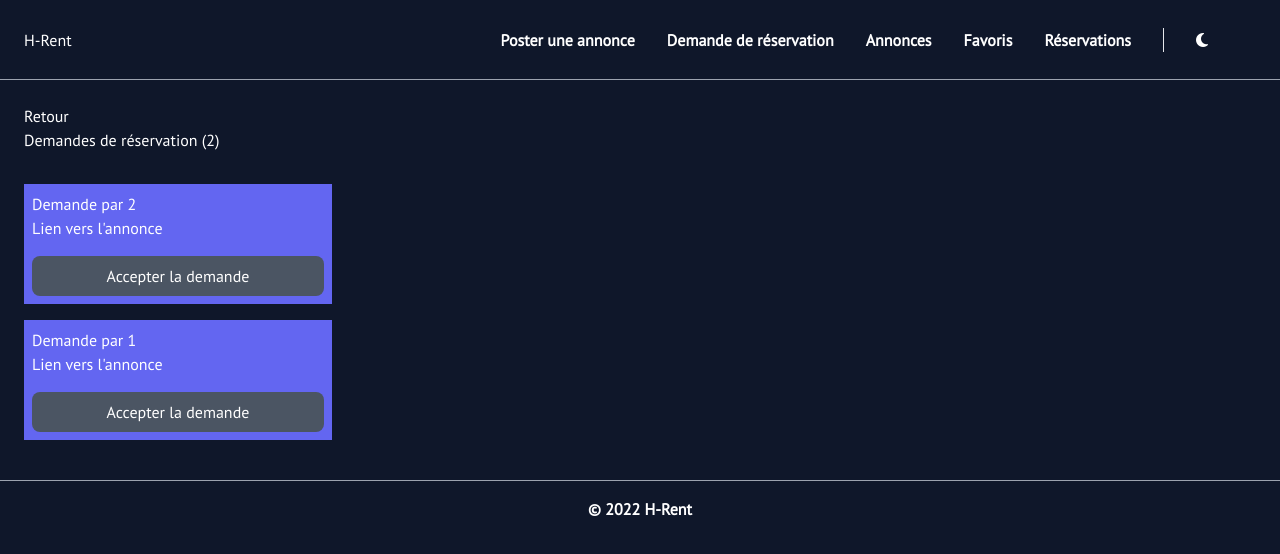
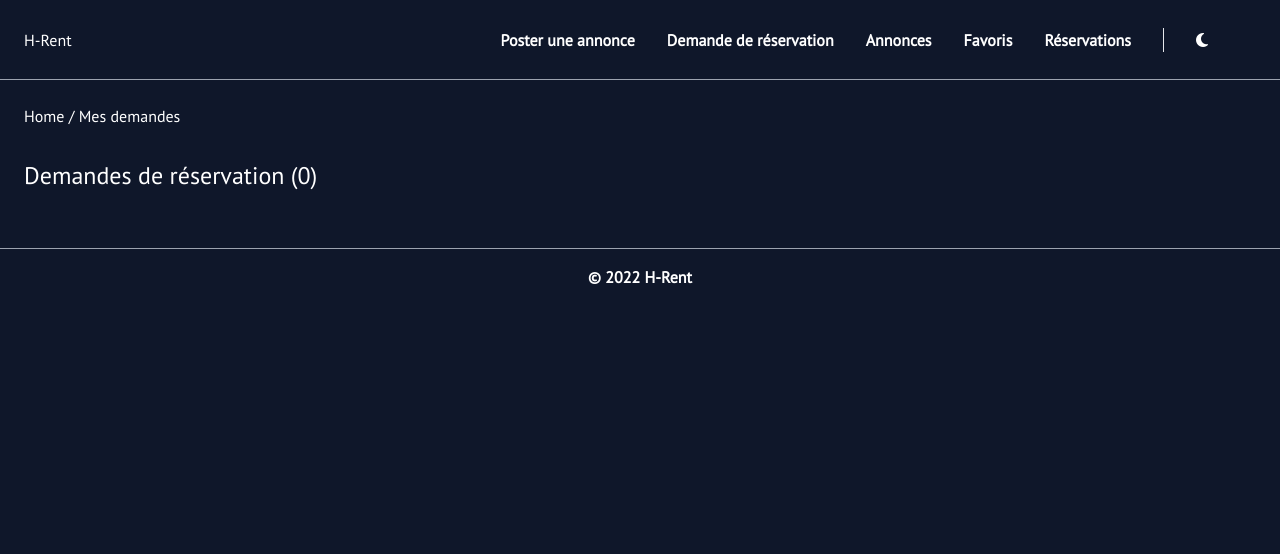
Before and after one commit to Neox63/H-Rent, a React (Create React App) app in the folder pwa/: page /reservation-request in a window 1280 px wide. Shown: the top 554 px of the page. Built offline with nearby package versions, Linux system fonts and the light colour scheme.

Commit message:
Breadcrumb component - reservation feature - improve router

```diff
--- a/pwa/src/MainRouter.jsx
+++ b/pwa/src/MainRouter.jsx
@@ -7,7 +7,7 @@ import FavoriteAnnonces from "./pages/favorites";
 import Home from "./pages/home";
 import Login from "./pages/login";
 import Profil from "./pages/profil";
-import Requests from "./pages/requests";
+import Requests from "./pages/reservation-requests";
 /* import Page404 from "./pages/page-404"; */
 
 const MainRouter = () => {
--- /dev/null
+++ b/pwa/src/components/BreadCrumb/index.jsx
@@ -0,0 +1,17 @@
+import { Link } from "react-router-dom";
+
+const BreadCrumb = ({ links }) => {
+  return (
+    <>
+      <Link to={"/"}>Home</Link>
+      {links?.map((link, index) => (
+        <Link key={index} to={link.url}>
+          {" "}
+          / {link.label}
+        </Link>
+      ))}
+    </>
+  );
+};
+
+export default BreadCrumb;
--- a/pwa/src/components/Navbar/index.jsx
+++ b/pwa/src/components/Navbar/index.jsx
@@ -45,7 +45,7 @@ const Navbar = () => {
 
           <div className="px-8">
             <button className="mr-4">
-              <i class="fas fa-moon"></i>
+              <i className="fas fa-moon"></i>
             </button>
           </div>
         </div>
--- a/pwa/src/fakeAPI.js
+++ b/pwa/src/fakeAPI.js
@@ -50,10 +50,7 @@ const users = [
 
 const userFavoriteAnnonces = [1, 4, 5];
 
-const userReservationRequest = [
-  { idUser: 1, idAnnonce: 3 },
-  { idUser: 2, idAnnonce: 1 },
-];
+const userReservationRequest = [];
 
 export const getAnnonces = () => annonces;
 export const getUsers = () => users;
@@ -61,7 +58,7 @@ export const getUsers = () => users;
 export const getAnnonce = (id) =>
   annonces.find((annonce) => annonce.id === +id);
 
-export const getUser = (id) => users.find((annonce) => annonce.id === +id);
+export const getUser = (id) => users.find((annonce) => annonce.id === id);
 
 export const addAnnonce = (data) =>
   annonces.push({ id: annonces.length + 1, ...data });
@@ -82,4 +79,5 @@ export const getReservationRequest = () =>
         .idUser,
     }));
 
-console.log(getReservationRequest());
+export const addReservation = ({ idAnnonce, idUser }) =>
+  userReservationRequest.push({ idAnnonce: idAnnonce, idUser: idUser });
--- a/pwa/src/pages/annonces/[id].jsx
+++ b/pwa/src/pages/annonces/[id].jsx
@@ -1,21 +1,36 @@
 import { useParams } from "react-router";
-import { Link } from "react-router-dom";
-import { getAnnonce } from "../../fakeAPI";
-import { Redirect } from "react-router-dom";
+import { addReservation, getAnnonce } from "../../fakeAPI";
+import { Redirect, useHistory } from "react-router-dom";
+import BreadCrumb from "../../components/BreadCrumb";
+import { useUser } from "../../providers/user";
 
 const Annonce = () => {
   const { id } = useParams();
+  const { user } = useUser();
+  const history = useHistory();
 
-  const currentAnnonce = getAnnonce(id);
+  const currentAnnonce = getAnnonce(+id);
+
+  const reserve = () => {
+    addReservation({ idAnnonce: +id, idUser: user.id });
+    history.push("/");
+  };
 
   if (currentAnnonce === undefined) return <Redirect to={"/"} />;
 
   return (
     <>
-      <Link to={"/annonces"}>Retour</Link>
-      <div>Annonce {id}</div>
+      <BreadCrumb
+        links={[
+          { url: "/annonces", label: "Annonces" },
+          { url: `/annonce/${id}`, label: id },
+        ]}
+      />
+      <div className="my-8 text-2xl">Annonce {id}</div>
       <pre>{JSON.stringify(currentAnnonce)}</pre>
-      <button className="p-2 mt-4 bg-indigo-500 rounded-lg">Réserver</button>
+      <button onClick={reserve} className="p-2 mt-4 bg-indigo-500 rounded-lg">
+        Réserver
+      </button>
     </>
   );
 };
--- a/pwa/src/pages/annonces/create-annonce.jsx
+++ b/pwa/src/pages/annonces/create-annonce.jsx
@@ -1,22 +1,31 @@
 import { useEffect, useState } from "react";
+import { useHistory } from "react-router-dom";
+import BreadCrumb from "../../components/BreadCrumb";
 import { addAnnonce } from "../../fakeAPI";
 
 const CreateAnnonce = () => {
   const [title, setTitle] = useState("");
   const [description, setDescription] = useState("");
   const [price, setPrice] = useState("");
+  const history = useHistory();
 
   const handleSubmit = (e) => {
     e.preventDefault();
 
-    addAnnonce({ title: title, description: description, price: price });
+    addAnnonce({
+      title: title,
+      description: description,
+      price: price,
+    });
+    history.push("/");
   };
 
   useEffect(() => {}, []);
 
   return (
     <>
-      <div>Création d'annonce</div>
+      <BreadCrumb links={[{ url: "/create", label: "Créer une annonce" }]} />
+      <div className="my-8 text-2xl">Création d'annonce</div>
       <div className="text-black">
         <form onSubmit={handleSubmit}>
           <div className="flex flex-col w-1/2">
--- a/pwa/src/pages/annonces/index.jsx
+++ b/pwa/src/pages/annonces/index.jsx
@@ -1,6 +1,7 @@
 import Container from "../../components/Container";
 import AnnonceItem from "../../components/AnnonceItem";
 import { getAnnonces, getFavoriteAnnonces } from "../../fakeAPI";
+import BreadCrumb from "../../components/BreadCrumb";
 
 const Annonces = () => {
   const initialData = getAnnonces();
@@ -8,11 +9,13 @@ const Annonces = () => {
 
   return (
     <>
-      <div className="text-2xl">Liste des annonces</div>
+      <BreadCrumb links={[{ url: "/annonces", label: "Annonces" }]} />
+      <div className="my-8 text-2xl">Liste des annonces</div>
 
       <Container className="w-full mx-auto lg:w-3/4">
-        {initialData.map((annonceData) => (
+        {initialData.map((annonceData, index) => (
           <AnnonceItem
+            key={index}
             initialData={{
               ...annonceData,
               isFavorite: favoriteAnnonces.some(
--- a/pwa/src/pages/favorites/index.jsx
+++ b/pwa/src/pages/favorites/index.jsx
@@ -1,6 +1,7 @@
 import Container from "../../components/Container";
 import AnnonceItem from "../../components/AnnonceItem";
 import { getFavoriteAnnonces } from "../../fakeAPI";
+import BreadCrumb from "../../components/BreadCrumb";
 
 const FavoriteAnnonces = () => {
   const initialData = getFavoriteAnnonces();
@@ -9,7 +10,8 @@ const FavoriteAnnonces = () => {
 
   return (
     <>
-      <div className="text-2xl">Liste des annonces en favoris</div>
+      <BreadCrumb links={[{ url: "/favoris", label: "Favoris" }]} />
+      <div className="my-8 text-2xl">Liste des annonces en favoris</div>
 
       <Container className="w-full mx-auto lg:w-3/4">
         {initialData.map((annonceData) => (
--- a/pwa/src/pages/profil/index.jsx
+++ b/pwa/src/pages/profil/index.jsx
@@ -1,5 +1,12 @@
+import BreadCrumb from "../../components/BreadCrumb";
+
 const Profil = () => {
-  return <div>Mon profil</div>;
+  return (
+    <>
+      <BreadCrumb links={[{ url: "/profil", label: "Profil" }]} />
+      <div className="my-8 text-2xl">Mon profil</div>
+    </>
+  );
 };
 
 export default Profil;
--- a/pwa/src/pages/requests/index.jsx
+++ /dev/null
@@ -1,24 +0,0 @@
-import { Link } from "react-router-dom";
-import { getReservationRequest } from "../../fakeAPI";
-
-const Requests = () => {
-  const initialData = getReservationRequest();
-
-  return (
-    <>
-      <Link to={"/"}>Retour</Link>
-      <div className="mb-8">Demandes de réservation ({initialData.length})</div>
-      {initialData.map((request) => (
-        <div className="flex flex-col w-1/4 p-2 mb-4 bg-indigo-500">
-          <div>Demande par {request.idUser}</div>
-          <Link to={`/annonce/${request.annonce.id}`}>Lien vers l'annonce</Link>
-          <button className="py-2 mt-4 bg-gray-600 rounded-lg">
-            Accepter la demande
-          </button>
-        </div>
-      ))}
-    </>
-  );
-};
-
-export default Requests;
--- /dev/null
+++ b/pwa/src/pages/reservation-requests/index.jsx
@@ -0,0 +1,45 @@
+import { Link } from "react-router-dom";
+import BreadCrumb from "../../components/BreadCrumb";
+import { getReservationRequest, getUser } from "../../fakeAPI";
+
+const Requests = () => {
+  const initialData = getReservationRequest();
+
+  return (
+    <>
+      <BreadCrumb
+        links={[{ url: "/reservation-request", label: "Mes demandes" }]}
+      />
+      <div className="my-8 text-2xl">
+        Demandes de réservation ({initialData.length})
+      </div>
+      {initialData.map((request, index) => {
+        const currentUser = getUser(request.idUser);
+        return (
+          <div
+            className="flex flex-col items-center p-2 mb-4 bg-indigo-500 rounded-lg w-max"
+            key={index}
+          >
+            <div>
+              Demande de réservation par {currentUser.firstname}{" "}
+              {currentUser.lastname} pour {request.annonce.title}
+            </div>
+            <Link className="text-black" to={`/annonce/${request.annonce.id}`}>
+              Lien vers l'annonce
+            </Link>
+            <div className="flex">
+              <button className="px-4 py-2 mx-2 mt-4 bg-red-600 rounded-lg hover:bg-red-700">
+                Refuser
+              </button>
+              <button className="px-4 py-2 mx-2 mt-4 bg-green-600 rounded-lg hover:bg-green-700">
+                Accepter
+              </button>
+            </div>
+          </div>
+        );
+      })}
+    </>
+  );
+};
+
+export default Requests;
--- a/pwa/src/providers/user.jsx
+++ b/pwa/src/providers/user.jsx
@@ -4,7 +4,7 @@ import { createContext } from "react";
 export const UserContext = createContext({ user: {} });
 
 export const UserProvider = ({ children }) => {
-  const [user, setUser] = useState({});
+  const [user, setUser] = useState({ id: 1 });
   const [isLogged, setIsLogged] = useState(true);
 
   /* useEffect(() => {
```
